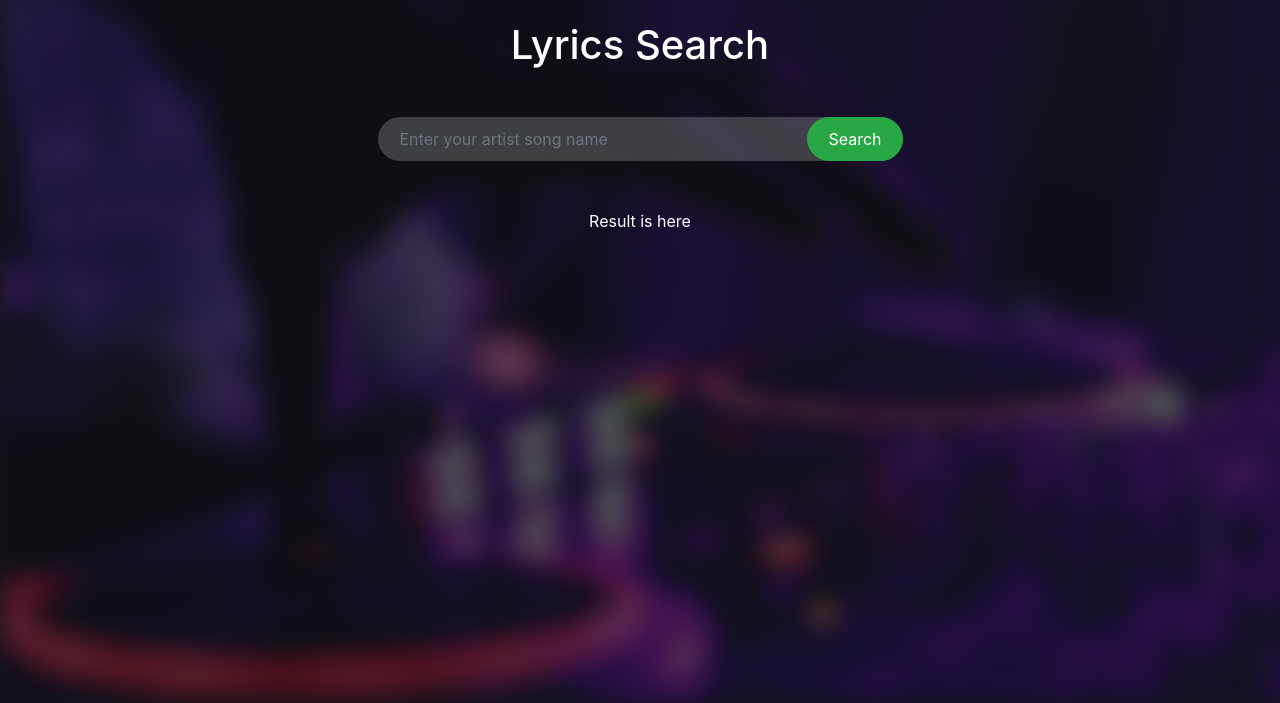
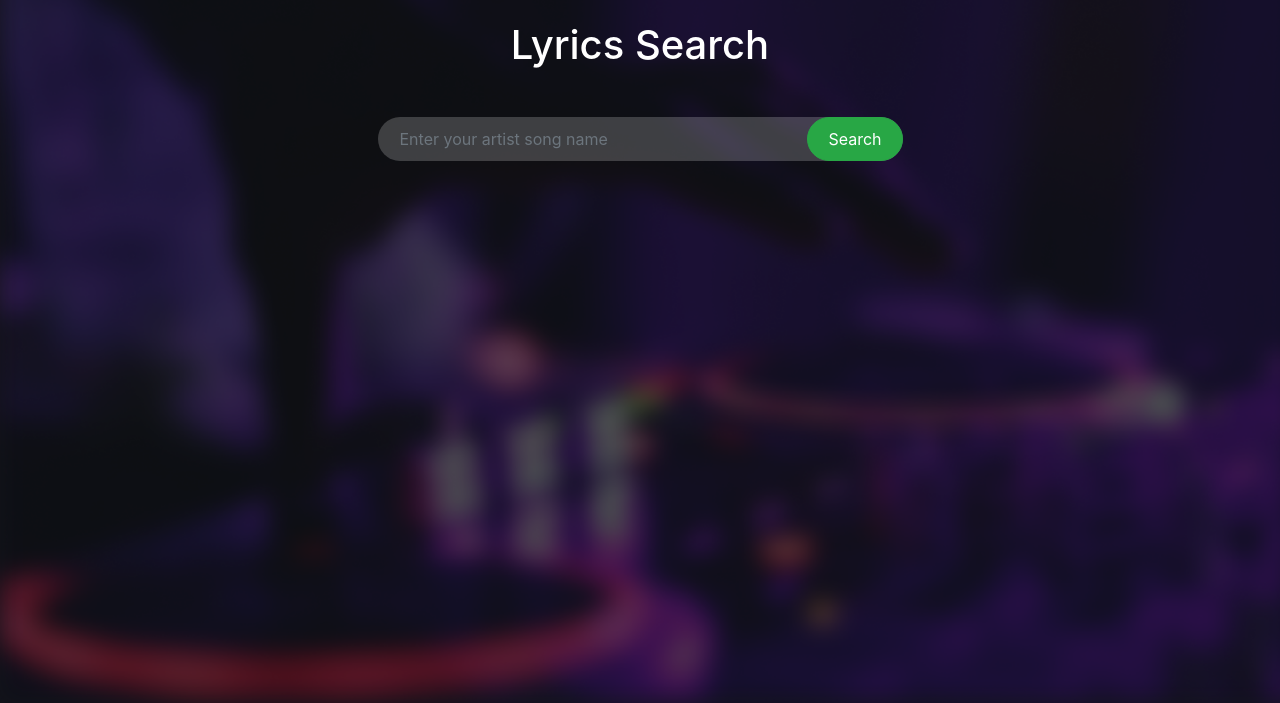
Before and after one commit to joyoanta/lyrics-finder, a plain HTML site: page index.html in a window 1280 px wide. Shown: the part 97-800 px from the top of the page. Drawn offline with nearby package versions, Linux system fonts and the light colour scheme.

Commit message:
comment added

```diff
--- a/index.html
+++ b/index.html
@@ -56,63 +56,12 @@
 
             <div class="d-flex justify-content-center">
                 <div class="song-result" id="result">
-                    <p class="text-center">Result is here</p>
 
-                    <!-- <p class="author lead"><strong>Purple Noon</strong> Album by <span>Washed Out</span> <button class="btn btn-success">Get Lyrics</button></p>
-                    <p class="author lead"><strong>Purple Noon</strong> Album by <span>Washed Out</span> <button class="btn btn-success">Get Lyrics</button></p>
-                    <p class="author lead"><strong>Purple Noon</strong> Album by <span>Washed Out</span> <button class="btn btn-success">Get Lyrics</button></p>
-                    <p class="author lead"><strong>Purple Noon</strong> Album by <span>Washed Out</span> <button class="btn btn-success">Get Lyrics</button></p>
-                    <p class="author lead"><strong>Purple Noon</strong> Album by <span>Washed Out</span> <button class="btn btn-success">Get Lyrics</button></p> -->
+                     <!-- Standard Song Nane  -->
+
                 </div>
             </div>
 
-
-
-
-
-
-
-
-
-
-
-            <!-- Single Lyrics -->
-            <!-- <div class="single-lyrics text-center" >
-                <button id="lyrics" class="btn go-back">&lsaquo;</button>
-                <h2 id="" class="text-success mb-4">Pentatonix - Na Na Na</h2>
-                <pre class="lyric text-white">
-    lyrics here
-                </pre>
-            </div> -->
-
-            <!-- === Fancy results === -->
-            <!-- <div class="search-result col-md-8 mx-auto py-4"> -->
-                <!-- single result -->
-                <!-- <div class="single-result row align-items-center my-3 p-3">
-                    <div class="col-md-9">
-                        <h3 class="lyrics-name">Purple Noon</h3>
-                        <p class="author lead">Album by <span>Washed Out</span></p>
-                    </div>
-                    <div class="col-md-3 text-md-right text-center">
-                        <button class="btn btn-success">Get Lyrics</button>
-                    </div>
-                </div> -->
-
-                <!-- <div class="single-result row align-items-center my-3 p-3">
-                    <div class="col-md-9">
-                        <h3 class="lyrics-name">Purple Noon</h3>
-                        <p class="author lead">Album by <span>Washed Out</span></p>
-                    </div>
-                    <div class="col-md-3 text-md-right text-center">
-                        <button class="btn btn-success">Get Lyrics</button>
-                    </div>
-                </div> -->
-
-
-
-
-                <!-- ./ single result -->
-            <!-- </div> -->
 
             <div id="more" class="container centered"></div>
 
--- a/style.css
+++ b/style.css
@@ -2,7 +2,7 @@ body{
     background-color: #13141b;
     color: #ffffff;
     background-image: url(images/bg-image.png);
-    background-repeat: no-repeat;
+    background-repeat: repeat;
     background-size: 100%;
     background-position: top;
 }
```
Also changed, not shown: main.js (+36 -12 lines).
